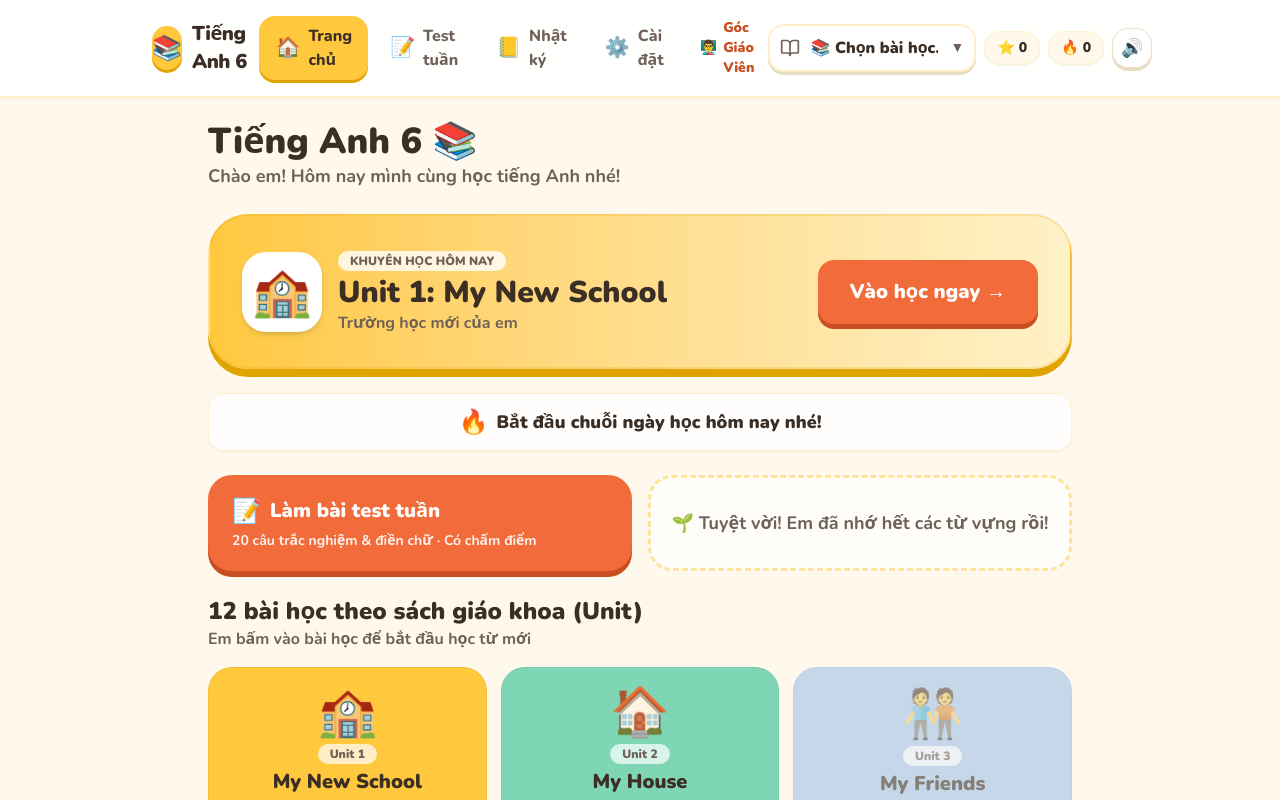
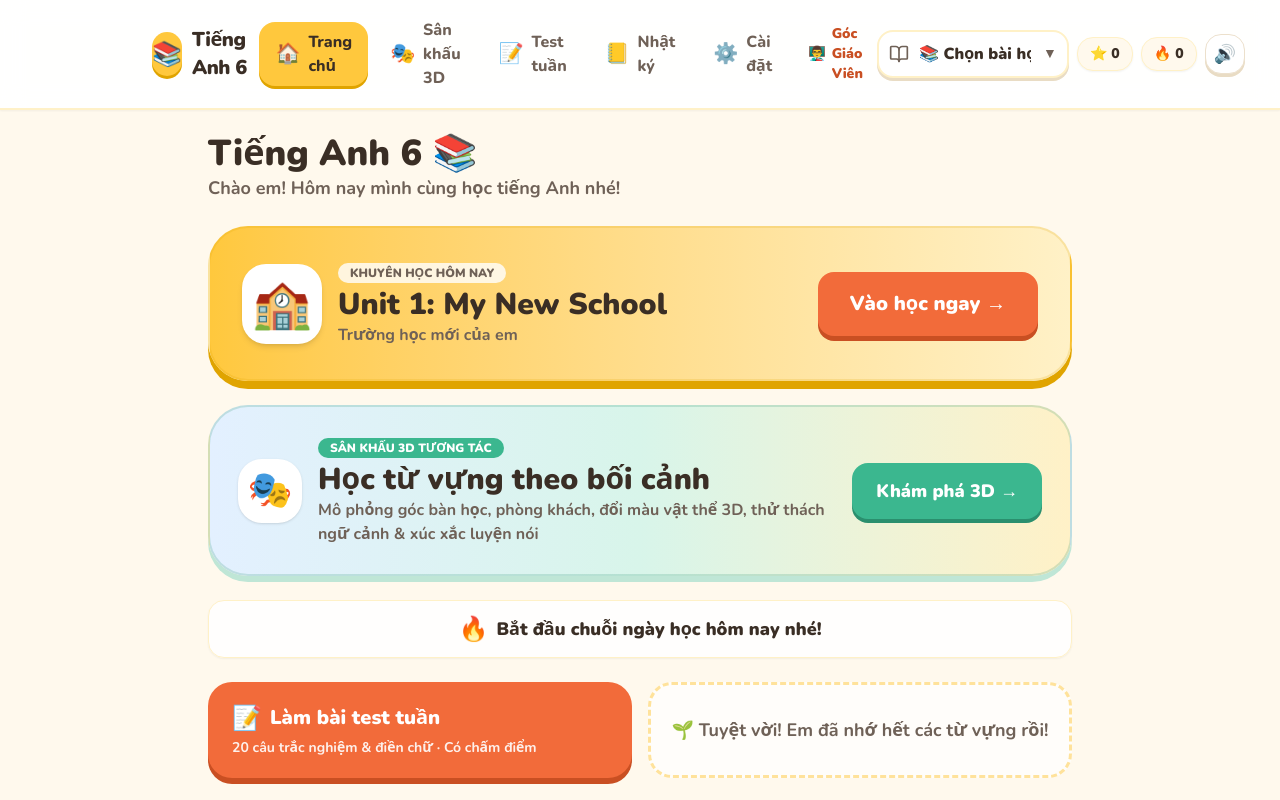
Before and after one commit to nghiatnhcmue/English-kid, a React (Vite) app: page / in a window 1280 px wide. Shown: the top 800 px of the page. Built offline with nearby package versions, Linux system fonts and the light colour scheme.

Commit message:
feat: add 3D stage navigation, header unit switcher and save system prompt

```diff
--- a/src/App.jsx
+++ b/src/App.jsx
@@ -16,6 +16,7 @@ import TeacherPage from './pages/TeacherPage.jsx';
 
 const NAV = [
   { to: '/', label: t.nav.home, icon: '🏠', end: true },
+  { to: '/unit/1/stage', label: t.nav.stage, icon: '🎭' },
   { to: '/test', label: t.nav.test, icon: '📝' },
   { to: '/journal', label: t.nav.journal, icon: '📒' },
   { to: '/settings', label: t.nav.settings, icon: '⚙️' },
@@ -95,7 +96,7 @@ function TopNavBar() {
 
         {/* Quick Stats & Audio Toggle */}
         <div className="flex items-center gap-2">
-          <UnitSwitcher className="hidden w-52 xl:flex" />
+          <UnitSwitcher className="hidden w-48 lg:flex" />
           <div className="flex items-center gap-1 rounded-2xl bg-cream px-3 py-1.5 text-sm font-black text-ink shadow-xs border border-banana-soft">
             <span aria-hidden>⭐</span>
             <span>{totalStars}</span>
@@ -125,7 +126,7 @@ function BottomNav() {
       className="no-print md:hidden fixed inset-x-0 bottom-0 z-30 border-t-2 border-banana-soft bg-white/95 pb-[env(safe-area-inset-bottom)] shadow-lg backdrop-blur"
       aria-label="Điều hướng điện thoại"
     >
-      <ul className="mx-auto grid max-w-md grid-cols-4">
+      <ul className="mx-auto grid max-w-lg grid-cols-5">
         {NAV.map((item) => (
           <li key={item.to}>
             <NavLink
--- a/src/i18n/vi.js
+++ b/src/i18n/vi.js
@@ -1,7 +1,7 @@
 // Toàn bộ chữ trên giao diện. Muốn thêm ngôn ngữ khác chỉ cần tạo file tương tự.
 export const t = {
   appName: 'Tiếng Anh 6',
-  nav: { home: 'Trang chủ', test: 'Test tuần', journal: 'Nhật ký', settings: 'Cài đặt' },
+  nav: { home: 'Trang chủ', stage: 'Sân khấu 3D', test: 'Test tuần', journal: 'Nhật ký', settings: 'Cài đặt' },
   common: {
     back: 'Quay lại',
     backToHome: 'Quay lại trang chủ',
--- a/src/pages/HomePage.jsx
+++ b/src/pages/HomePage.jsx
@@ -73,6 +73,35 @@ export default function HomePage() {
           </div>
         </section>
       )}
+
+      {/* Sân khấu 3D tương tác theo bối cảnh */}
+      <section aria-label="Sân khấu 3D tương tác" className="rounded-[2.5rem] bg-gradient-to-r from-sky-soft via-mint-soft to-banana-soft p-6 sm:p-7 shadow-[0_6px_0_#bfe6d6] border-2 border-mint-dark/20">
+        <div className="flex flex-col sm:flex-row sm:items-center justify-between gap-4">
+          <div className="flex items-center gap-4">
+            <span className="flex h-16 w-16 shrink-0 items-center justify-center rounded-3xl bg-white text-4xl shadow-sm" aria-hidden>
+              🎭
+            </span>
+            <div>
+              <span className="inline-block rounded-full bg-mint text-white px-3 py-0.5 text-xs font-black uppercase mb-1">
+                Sân khấu 3D tương tác
+              </span>
+              <h2 className="text-2xl sm:text-3xl font-black text-ink">
+                Học từ vựng theo bối cảnh
+              </h2>
+              <p className="text-sm sm:text-base font-bold text-ink-soft">
+                Mô phỏng góc bàn học, phòng khách, đổi màu vật thể 3D, thử thách ngữ cảnh & xúc xắc luyện nói
+              </p>
+            </div>
+          </div>
+          <Link
+            to="/unit/1/stage"
+            onClick={() => playSfx('click')}
+            className="inline-flex min-h-14 shrink-0 items-center justify-center gap-2 rounded-2xl bg-mint px-6 text-lg font-black text-white shadow-[0_4px_0_var(--color-mint-dark)] hover:-translate-y-0.5 active:translate-y-1 active:shadow-none transition-all cursor-pointer text-center"
+          >
+            <span>Khám phá 3D →</span>
+          </Link>
+        </div>
+      </section>
 
       {/* Chuỗi ngày học liên tiếp */}
       <div className="flex items-center justify-center gap-2 rounded-2xl bg-white/90 border border-banana-soft px-4 py-3 text-center text-base sm:text-lg font-black text-ink shadow-xs">
```
Also changed, not shown: 1 other file (tests, documents, lock files or other folders).
